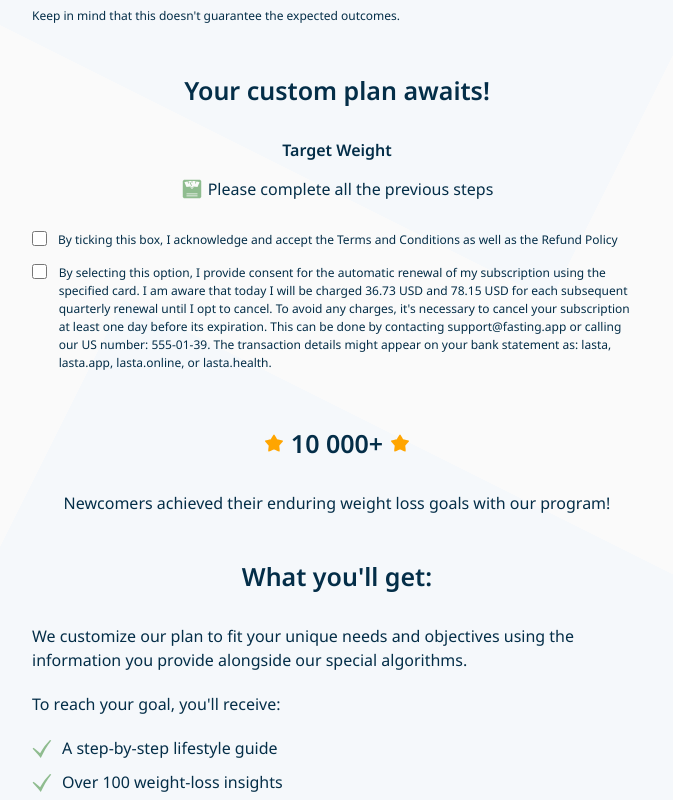
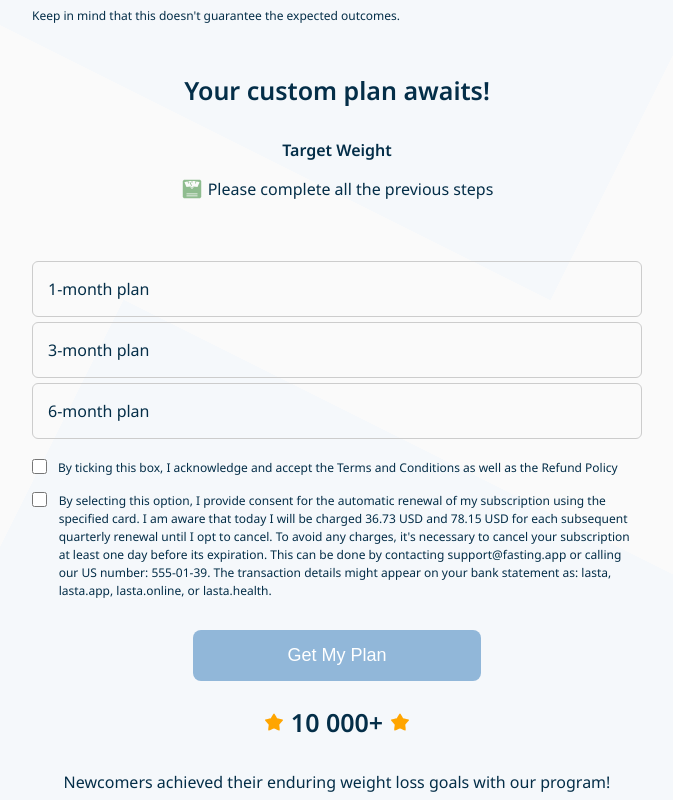
Before and after one commit to njordulv/react-fasting-app, a React (Create React App) app: page /offer in a window 1280 px wide. Shown: the part 500-1300 px from the top of the page, without its empty margins (303-976 px from the left). Built offline with nearby package versions, Linux system fonts and the light colour scheme.

Commit message:
ADD: payment plans redux slice

```diff
--- a/src/components/Offer/Offer.jsx
+++ b/src/components/Offer/Offer.jsx
@@ -10,6 +10,7 @@ import {
 import TestimonialsSlider from '../slider/TestimonialsSlider'
 import image from '../../images/mac-stuff.jpg'
 import styles from './Offer.module.css'
+import Payment from '../Payment/Payment'
 
 const Offer = () => {
   const isMetric = useSelector(selectIsMetric)
@@ -83,29 +84,8 @@ const Offer = () => {
             : 'Please complete all the previous steps'}
         </span>
       </div>
-      <div id="getMyPlan"></div>
-      <div className={styles.offerCheckboxes}>
-        <label htmlFor="conditions" className={styles.offerLabel}>
-          <input type="checkbox" name="conditions" />
-          <small>
-            By ticking this box, I acknowledge and accept the Terms and
-            Conditions as well as the Refund Policy
-          </small>
-        </label>
-        <label htmlFor="terms" className={styles.offerLabel}>
-          <input type="checkbox" name="terms" />
-          <small>
-            By selecting this option, I provide consent for the automatic
-            renewal of my subscription using the specified card. I am aware that
-            today I will be charged 36.73 USD and 78.15 USD for each subsequent
-            quarterly renewal until I opt to cancel. To avoid any charges, it's
-            necessary to cancel your subscription at least one day before its
-            expiration. This can be done by contacting support@fasting.app or
-            calling our US number: 555-01-39. The transaction details might
-            appear on your bank statement as: lasta, lasta.app, lasta.online, or
-            lasta.health.
-          </small>
-        </label>
+      <div id="getMyPlan">
+        <Payment />
       </div>
       <br />
       <div className="text-center">
@@ -158,6 +138,13 @@ const Offer = () => {
       <TestimonialsSlider />
       <br />
       <br />
+      <div className="text-center">
+        <button className="button" onClick={handleScroll}>
+          Grab My plan
+        </button>
+      </div>
+      <br />
+      <br />
       <h2>Witness noticeable transformations within a mere 3 weeks</h2>
       <div className={styles.offerTargetWeight}>
         <h4>Target Weight</h4>
@@ -166,11 +153,7 @@ const Offer = () => {
           {goal ? `${goal} lbs` : 'Please complete all the previous steps'}
         </span>
       </div>
-      <div className="text-center">
-        <button className="button" onClick={handleScroll}>
-          Grab My plan
-        </button>
-      </div>
+      <Payment />
     </div>
   )
 }
--- a/src/components/Offer/Offer.module.css
+++ b/src/components/Offer/Offer.module.css
@@ -115,27 +115,6 @@
   font-size: 22px;
 }
 
-.offerCheckboxes {
-  display: flex;
-  flex-direction: column;
-  align-items: flex-start;
-  justify-content: flex-start;
-  gap: 15px;
-  margin-bottom: 30px;
-}
-
-.offerCheckboxes input[type='checkbox'] {
-  width: 15px;
-  height: 15px;
-}
-
-.offerLabel {
-  display: grid;
-  grid-template-columns: 1fr 35fr;
-  grid-column-gap: 10px;
-  grid-row-gap: 10px;
-}
-
 .offerWhatYouGet ul {
   margin-bottom: 20px;
   list-style: none;
--- /dev/null
+++ b/src/components/Payment/Payment.jsx
@@ -0,0 +1,103 @@
+import { useDispatch, useSelector } from 'react-redux'
+import {
+  setPlan1,
+  setPlan2,
+  setPlan3,
+  selectPlan1,
+  selectPlan2,
+  selectPlan3,
+} from '../../store/slices/paymentSlice'
+import styles from './Payment.module.css'
+
+const Payment = () => {
+  const dispatch = useDispatch()
+  const plan1 = useSelector(selectPlan1)
+  const plan2 = useSelector(selectPlan2)
+  const plan3 = useSelector(selectPlan3)
+
+  const updatePlan1 = (value) => {
+    dispatch(setPlan1(value))
+  }
+
+  const updatePlan2 = (value) => {
+    dispatch(setPlan2(value))
+  }
+
+  const updatePlan3 = (value) => {
+    dispatch(setPlan3(value))
+  }
+
+  const submitPaymentHandler = (e) => {
+    e.preventDefault()
+  }
+
+  return (
+    <form className={styles.payment} onSubmit={submitPaymentHandler}>
+      <div className={styles.paymentPlans}>
+        <div className={styles.paymentPlan}>
+          <input
+            type="radio"
+            id="plan1"
+            name="plansGroup"
+            value={plan1}
+            className={styles.paymentInput}
+            onChange={(e) => updatePlan1(e.target.value)}
+          />
+          <label htmlFor="plan1">1-month plan</label>
+        </div>
+        <div className={styles.paymentPlan}>
+          <input
+            type="radio"
+            id="plan2"
+            name="plansGroup"
+            value={plan2}
+            className={styles.paymentInput}
+            onChange={(e) => updatePlan2(e.target.value)}
+          />
+          <label htmlFor="plan2">3-month plan</label>
+        </div>
+        <div className={styles.paymentPlan}>
+          <input
+            type="radio"
+            id="plan3"
+            name="plansGroup"
+            value={plan3}
+            className={styles.paymentInput}
+            onChange={(e) => updatePlan3(e.target.value)}
+          />
+          <label htmlFor="plan3">6-month plan</label>
+        </div>
+      </div>
+      <div className={styles.paymentCheckboxes}>
+        <label htmlFor="conditions" className={styles.paymentCheckboxLabel}>
+          <input type="checkbox" name="conditions" />
+          <small>
+            By ticking this box, I acknowledge and accept the Terms and
+            Conditions as well as the Refund Policy
+          </small>
+        </label>
+        <label htmlFor="terms" className={styles.paymentCheckboxLabel}>
+          <input type="checkbox" name="terms" />
+          <small>
+            By selecting this option, I provide consent for the automatic
+            renewal of my subscription using the specified card. I am aware that
+            today I will be charged 36.73 USD and 78.15 USD for each subsequent
+            quarterly renewal until I opt to cancel. To avoid any charges, it's
+            necessary to cancel your subscription at least one day before its
+            expiration. This can be done by contacting support@fasting.app or
+            calling our US number: 555-01-39. The transaction details might
+            appear on your bank statement as: lasta, lasta.app, lasta.online, or
+            lasta.health.
+          </small>
+        </label>
+      </div>
+      <div className="text-center">
+        <button type="submit" className="button">
+          Get My Plan
+        </button>
+      </div>
+    </form>
+  )
+}
+
+export default Payment
--- /dev/null
+++ b/src/components/Payment/Payment.module.css
@@ -0,0 +1,68 @@
+.payment {
+  position: relative;
+  padding-top: 100px;
+  margin-top: -100px;
+}
+
+.paymentPlans {
+  display: flex;
+  flex-direction: column;
+  align-items: center;
+  justify-content: center;
+  gap: 5px;
+  margin: 30px 0 20px;
+}
+
+.paymentPlan {
+  position: relative;
+  width: 100%;
+}
+
+.paymentInput {
+  position: absolute;
+  z-index: 3;
+  width: 100%;
+  height: 100%;
+  left: 0px;
+  top: 0px;
+  cursor: pointer;
+  opacity: 0;
+}
+
+.paymentPlan label {
+  display: flex;
+  flex-direction: row;
+  align-items: center;
+  gap: 10px;
+  border: 1px solid #ccc;
+  border-radius: 6px;
+  padding: 15px;
+  transition: all 0.3s ease;
+}
+
+.paymentInput:checked + label {
+  background-color: var(--primary);
+  color: #fff;
+  border-color: var(--primary);
+}
+
+.paymentCheckboxes {
+  display: flex;
+  flex-direction: column;
+  align-items: flex-start;
+  justify-content: flex-start;
+  gap: 15px;
+  margin-bottom: 30px;
+}
+
+.paymentCheckboxes input[type='checkbox'] {
+  width: 15px;
+  height: 15px;
+}
+
+.paymentCheckboxLabel {
+  display: grid;
+  grid-template-columns: 1fr 35fr;
+  grid-column-gap: 10px;
+  grid-row-gap: 10px;
+}
--- a/src/store/index.js
+++ b/src/store/index.js
@@ -3,6 +3,7 @@ import switcherReducer from './slices/switcherSlice'
 import optionHistoryReducer from './slices/optionHistorySlice'
 import formReducer from './slices/formSlice'
 import emailReducer from './slices/emailSlice'
+import paymentReducer from './slices/paymentSlice'
 
 export default configureStore({
   reducer: {
@@ -10,5 +11,6 @@ export default configureStore({
     optionHistory: optionHistoryReducer,
     form: formReducer,
     email: emailReducer,
+    payment: paymentReducer,
   },
 })
--- /dev/null
+++ b/src/store/slices/paymentSlice.js
@@ -0,0 +1,31 @@
+import { createSlice } from '@reduxjs/toolkit'
+
+const initialState = {
+  plan1: '1 month',
+  plan2: '3 months',
+  plan3: '6 months',
+}
+
+const paymentSlice = createSlice({
+  name: 'payment',
+  initialState,
+  reducers: {
+    setPlan1: (state, action) => {
+      state.plan1 = action.payload
+    },
+    setPlan2: (state, action) => {
+      state.plan2 = action.payload
+    },
+    setPlan3: (state, action) => {
+      state.plan3 = action.payload
+    },
+  },
+})
+
+export const { setPlan1, setPlan2, setPlan3 } = paymentSlice.actions
+
+export const selectPlan1 = (state) => state.payment.plan1
+export const selectPlan2 = (state) => state.payment.plan2
+export const selectPlan3 = (state) => state.payment.plan3
+
+export default paymentSlice.reducer
```
